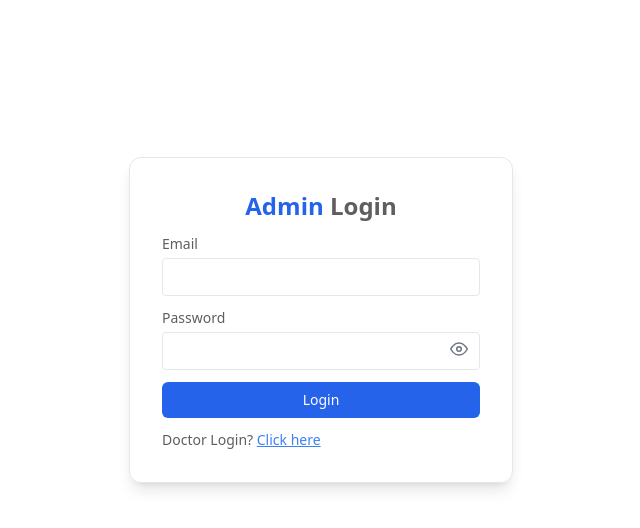
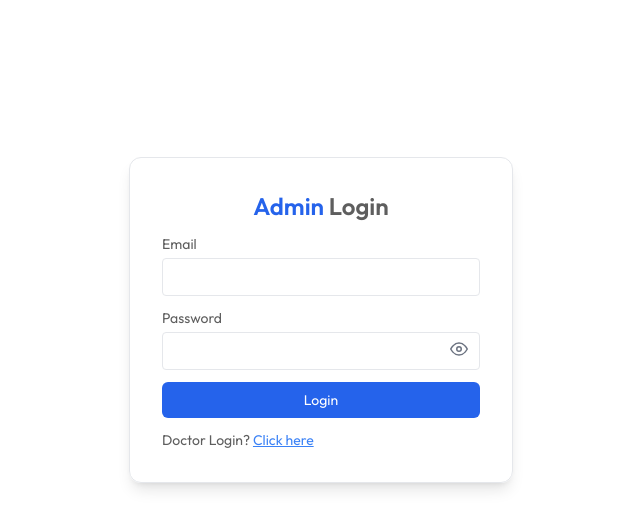
Before and after one commit to NikhileshKS/DoctorAppointment, a React (Vite) app: page / in a window 1280 px wide. Shown: the top 528 px of the page, without its empty margins (319-959 px from the left). Built offline with nearby package versions, Linux system fonts and the light colour scheme.

Commit message:
google font link added

```diff
--- a/src/index.css
+++ b/src/index.css
@@ -1,9 +1,14 @@
+@import url('https://fonts.googleapis.com/css2?family=Outfit:wght@100..900&display=swap');
 @tailwind base;
 @tailwind components;
 @tailwind utilities;
 
-::-webkit-scrollbar{
+::-webkit-scrollbar {
     @apply hidden;
+}
+
+* {
+    font-family: outfit;
 }
 
 /* Custom Animations */
```
